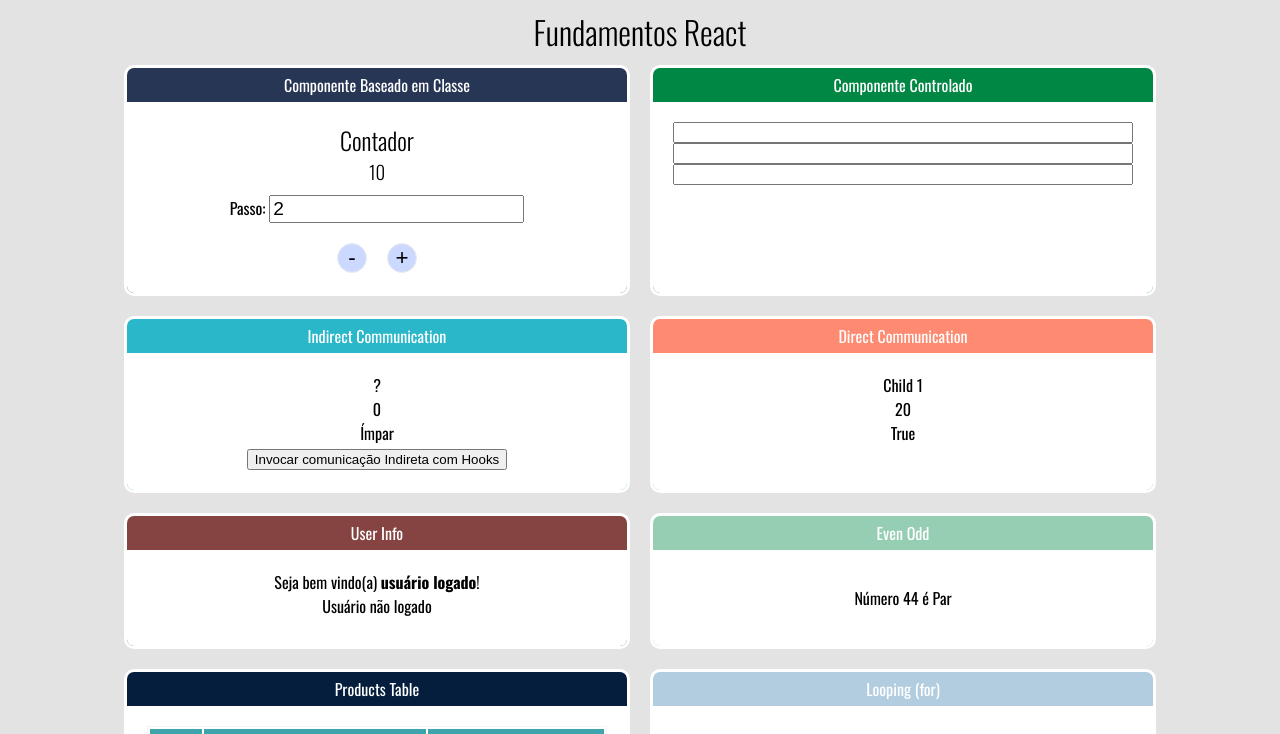
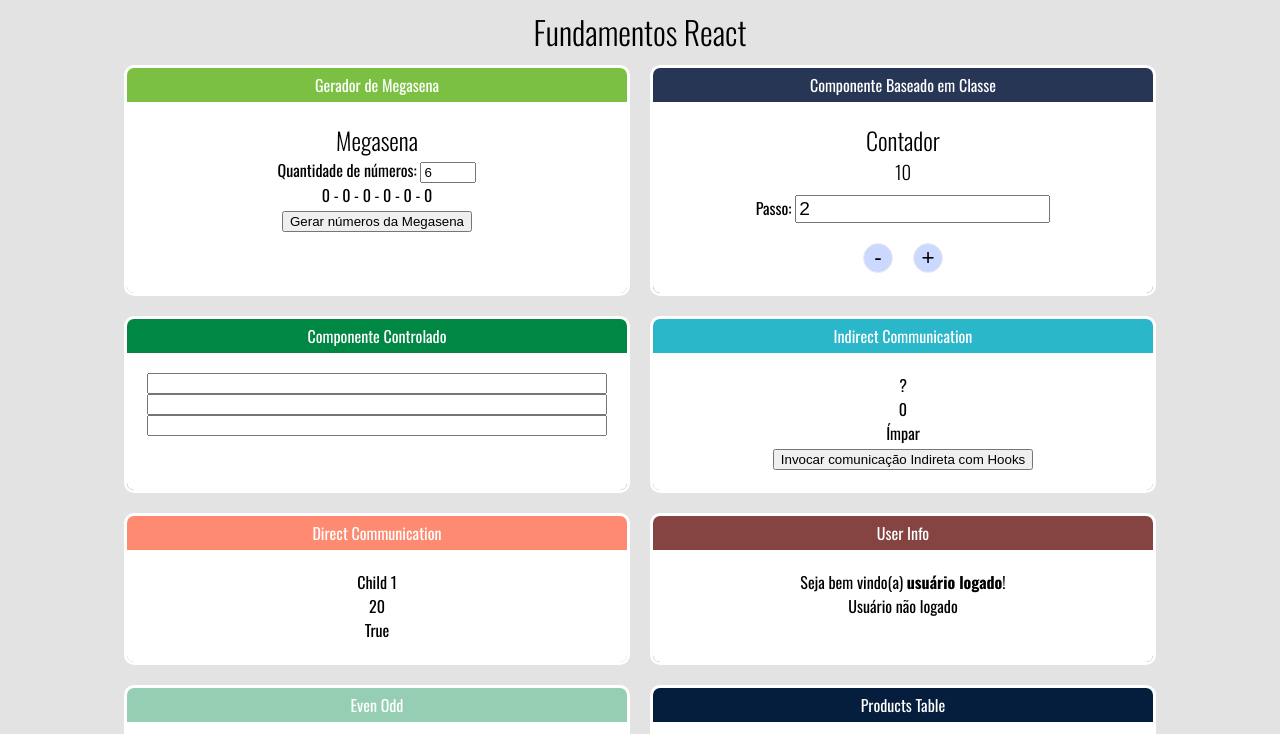
Before and after one commit to diegojaldim/react-concepts, a React (Create React App) app: page / in a window 1280 px wide. Shown: the top 734 px of the page. Built offline with nearby package versions, Linux system fonts and the light colour scheme.

Commit message:
Generate megasena numbers

```diff
--- a/src/components/App.jsx
+++ b/src/components/App.jsx
@@ -14,6 +14,7 @@ import DirectParent from "./communication/DirectParent";
 import IndirectParent from "./communication/IndirectParent";
 import Input from "./forms/Input";
 import Counter from "./counter/Counter";
+import Mega from "./mega/Mega";
 import './App.css';
 
 const App = () =>
@@ -21,6 +22,10 @@ const App = () =>
         <h1>Fundamentos React</h1>
 
         <div className="Cards">
+            <Card title="Gerador de Megasena" color="#7bc043">
+                <Mega />
+            </Card>
+
             <Card title="Componente Baseado em Classe" color="#283655">
                 <Counter initNumber={10} step={2} />
             </Card>
--- /dev/null
+++ b/src/components/mega/Mega.jsx
@@ -0,0 +1,54 @@
+import React, { useState } from "react";
+
+const Mega = () => {
+
+    const [quantityNumbers, setQuantityNumbers] = useState(6);
+
+    const [numbers, setNumbers] = useState(
+        Array(quantityNumbers).fill(0)
+    );
+
+    const generateNotContentNumberInArray = arr => {
+        const min = 1;
+        const max = 60;
+        const sort = Math.floor(Math.random() * (max + 1 - min)) + min;
+
+        return arr.includes(sort) ? generateNotContentNumberInArray(arr) : sort;
+    }
+
+    const generateMegasenaNumbers = howManyNumbersMustGenerate => {
+        return Array(howManyNumbersMustGenerate)
+            .fill(0)
+            .reduce(numbers => {
+                const newNumber = generateNotContentNumberInArray(numbers);
+                return [...numbers, newNumber];
+            }, [])
+            .sort((a, b) => a - b);
+    }
+
+    return (
+        <div>
+            <h2>Megasena</h2>
+            <div>
+                <label htmlFor="quantityNumbers">Quantidade de números: </label>
+                <input
+                    type="number"
+                    id="quantityNumbers"
+                    min="6"
+                    max="60"
+                    value={quantityNumbers}
+                    onChange={e => setQuantityNumbers(+e.target.value)}
+                />
+            </div>
+            {numbers.join(' - ')}
+            <div>
+                <button
+                    onClick={() => setNumbers(generateMegasenaNumbers(quantityNumbers))}>
+                    Gerar números da Megasena
+                </button>
+            </div>
+        </div>
+    )
+}
+
+export default Mega;
```
